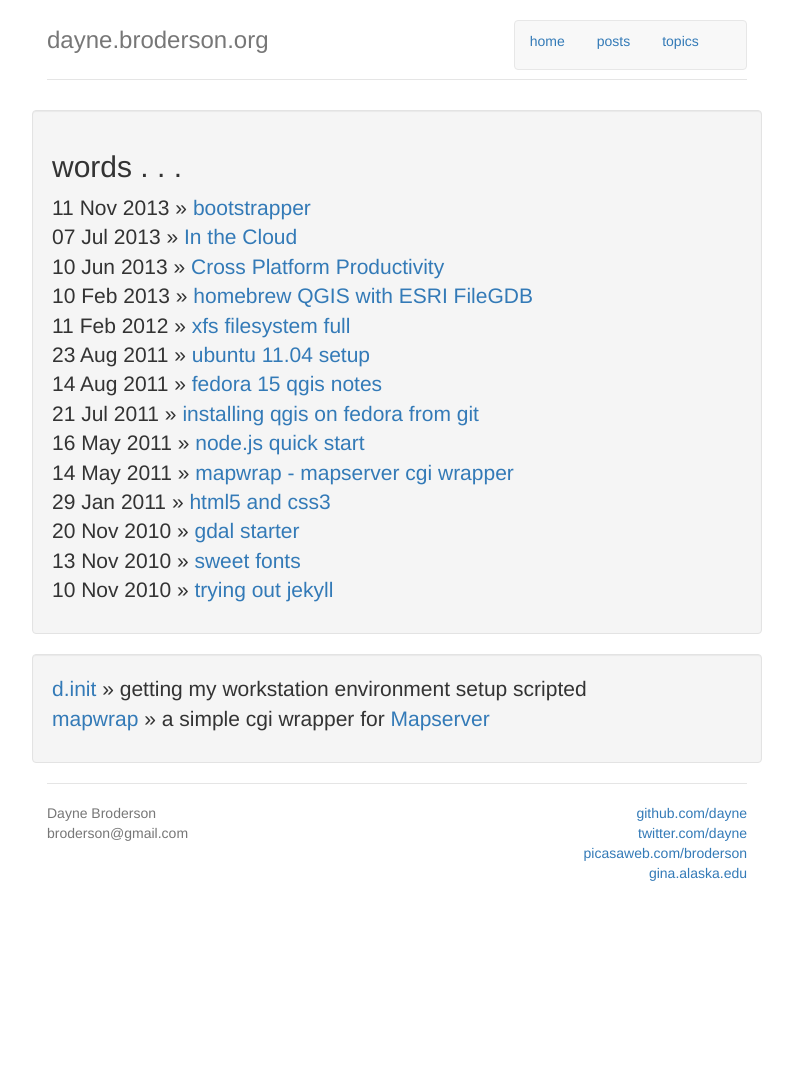
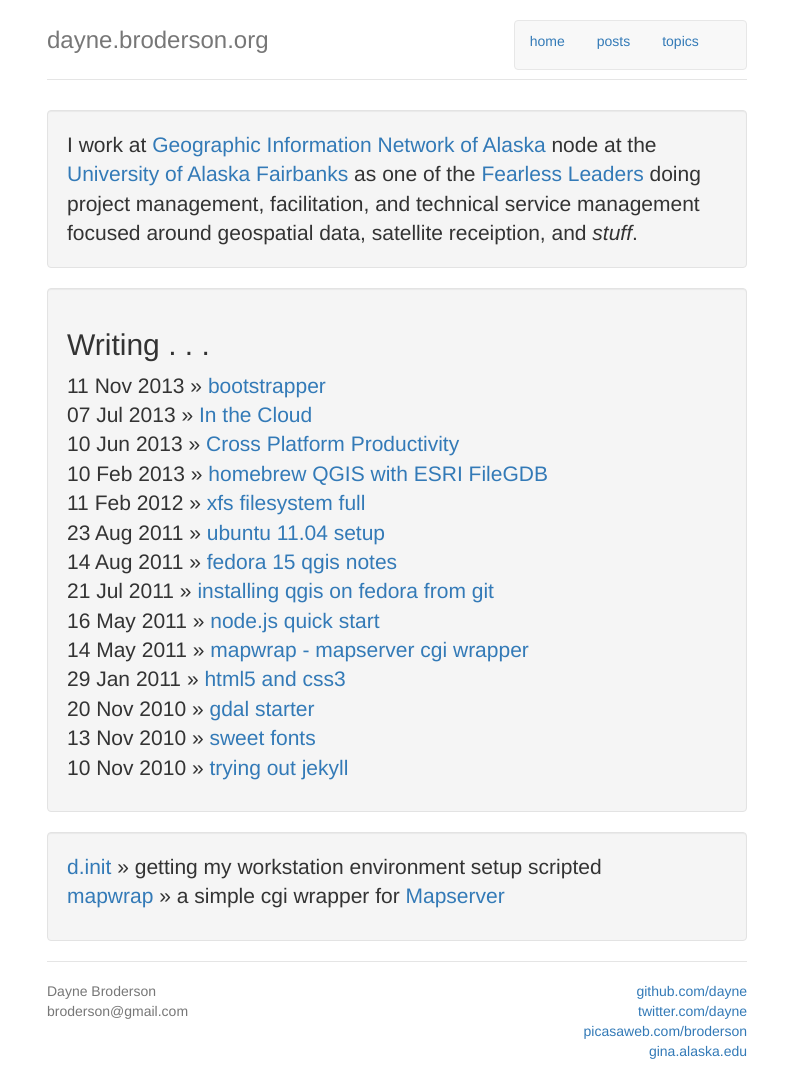
Before and after one commit to dayne/dayne.github.com, a Jekyll site: the page built from index.html, in a window 1280 px wide. Shown: the whole page, without its empty margins (243-1036 px from the left). Built offline with Jekyll 4.4.1, drawn with Linux system fonts in a browser that asks for light colours; nearby versions of some CDN libraries; Markdown is read by kramdown in place of the engine named in the settings; before the commit the page ends 913 px from its top, so only the background shows below that.

Commit message:
adding intro paragraph

```diff
--- a/index.html
+++ b/index.html
@@ -3,10 +3,12 @@ layout: default
 title: Dayne Broderson
 ---
 
-<div class="row">
+<div class="well lead">
+  I work at <a href="http://gina.alaska.edu">Geographic Information Network of Alaska</a> node at the <a href="http://www.uaf.edu">University of Alaska Fairbanks</a> as one of the <a href="http://gina.alaska.edu/people/fearless-leaders">Fearless Leaders</a> doing project management, facilitation, and technical service management focused around geospatial data, satellite receiption, and <em>stuff</em>.
+</div>
 
 <div class="well lead">
-    <h2>words . . .</h2>
+  <h2>Writing . . . </h2>
   <ul class="list-unstyled text-left">
     {% for post in site.posts %}
     <li><span>{{ post.date | date_to_string }}</span> &raquo; <a href="{{ post.url }}">{{ post.title }}</a></li>
@@ -19,5 +21,3 @@ title: Dayne Broderson
     {% include projects.html %}
   </ul>
 </div>
-
-</div>
```
Lines whose indentation alone changed are shown as unchanged.
